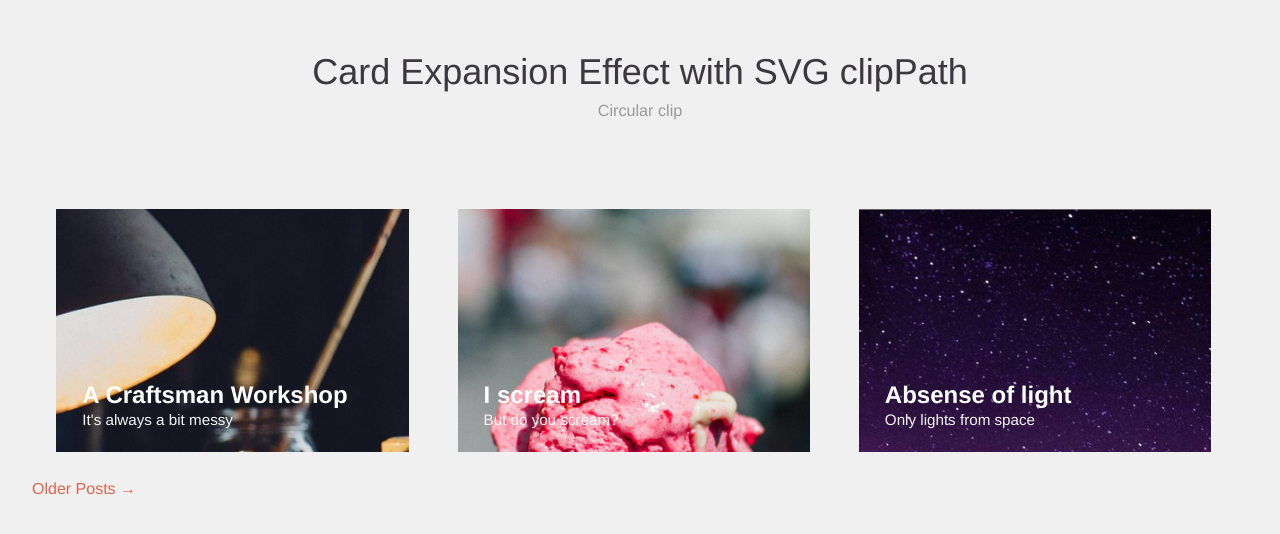
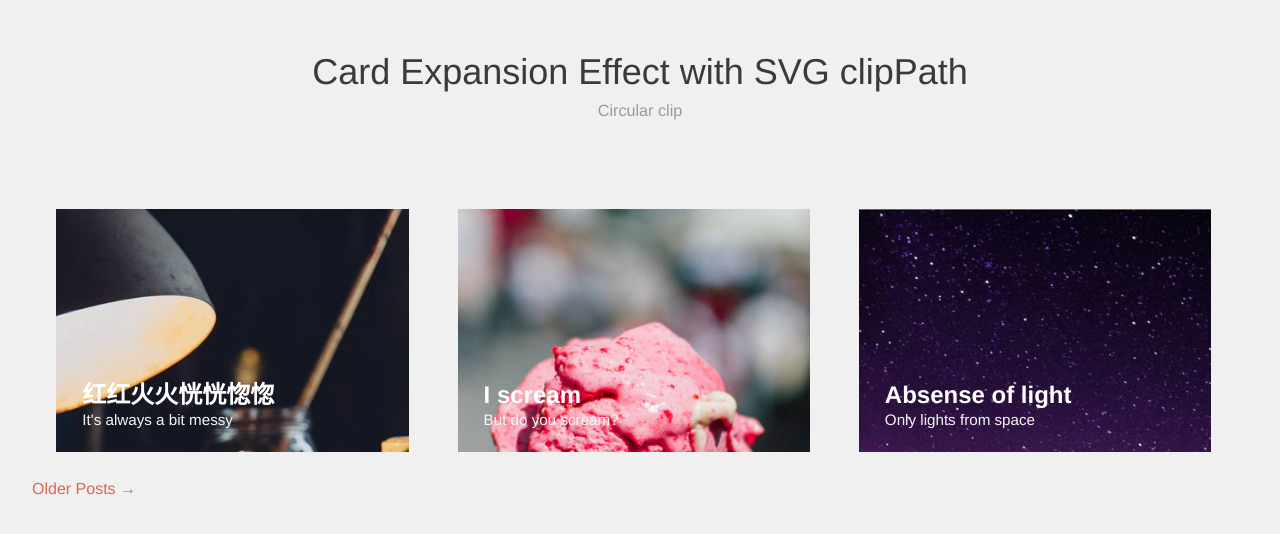
Before and after one commit to lwpszh/lwpszh.github.io, a Jekyll site: the page built from index.html, in a window 1280 px wide. Shown: the top 534 px of the page. Built offline with Jekyll 4.4.1, drawn with Linux system fonts in a browser that asks for light colours; the list of posts is cut into pages by our own code.

Commit message:
Update 2015-04-25-workshop.markdown

```diff
--- a/_posts/2015-04-25-workshop.markdown
+++ b/_posts/2015-04-25-workshop.markdown
@@ -1,5 +1,5 @@
 ---
-title:  "A Craftsman Workshop"
+title:  "红红火火恍恍惚惚"
 subtitle: "It's always a bit messy"
 author: "n"
 avatar: "img/authors/nadun.jpg"
```
